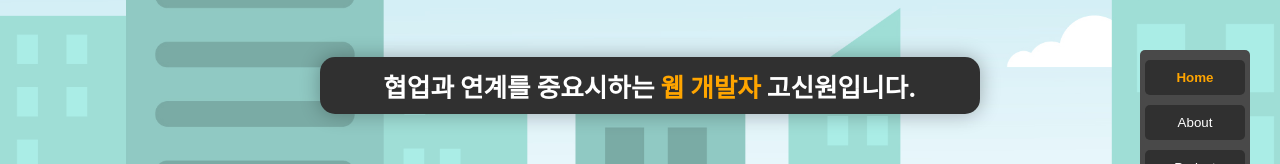
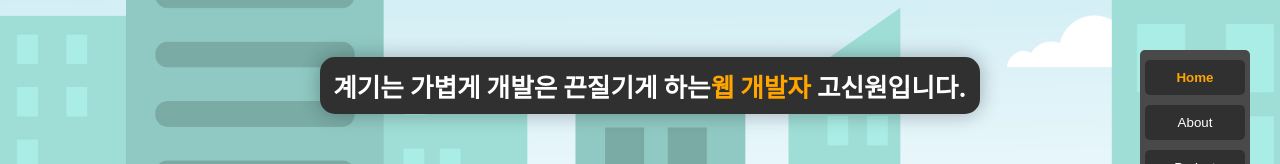
Before and after one commit to goshin1/resume, a React (Create React App) app: page / in a window 1280 px wide. Shown: the top 164 px of the page. Built offline with nearby package versions, Linux system fonts and the light colour scheme.

Commit message:
ment edit

```diff
--- a/src/App.js
+++ b/src/App.js
@@ -166,7 +166,7 @@ function ScrollToSection() {
       </div>
 
       <div className='section' ref={sectionOneRef} id="sectionOne" style={{ backgroundImage : `url(${busStop})` }}>
-        <h1 id='introduce'>협업과 연계를 중요시하는 <span style={{color : 'orange'}}>웹 개발자</span> 고신원입니다.</h1>
+        <h1 id='introduce'>계기는 가볍게 개발은 끈질기게 하는<span style={{color : 'orange'}}>웹 개발자</span> 고신원입니다.</h1>
         <Bus></Bus>
       </div>
       <div className='section' ref={sectionTwoRef} id="sectionTwo" style={{ backgroundColor: 'rgb(40,40,40)' }}>
```
Also changed, not shown: 11 other files (tests, documents, lock files or other folders).
